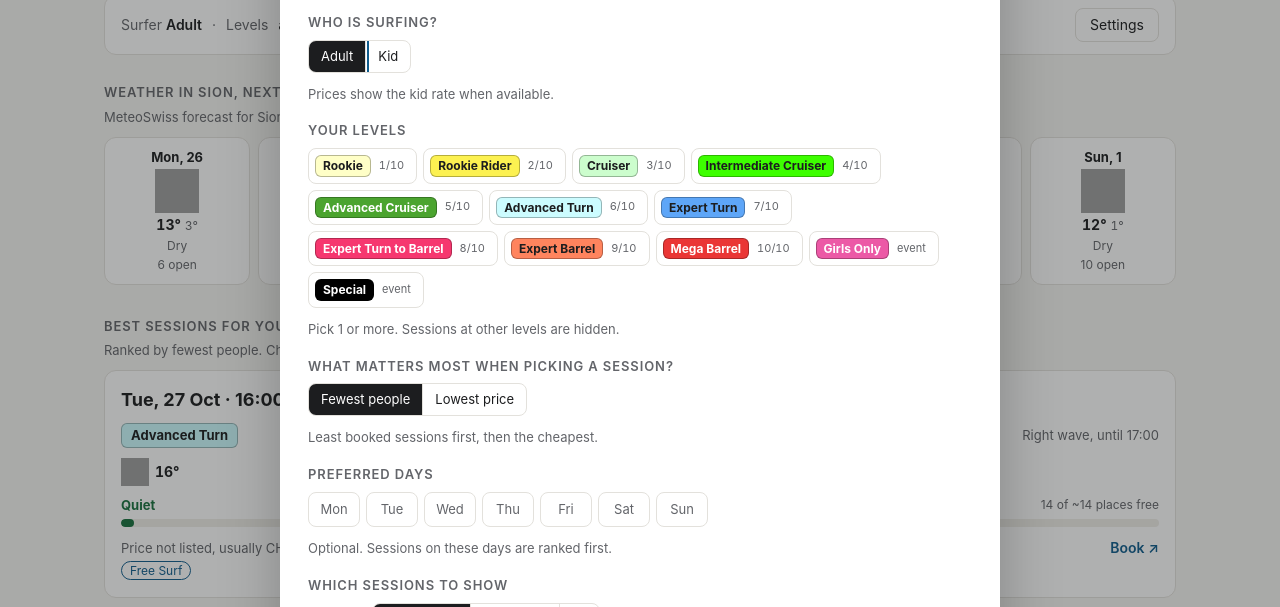
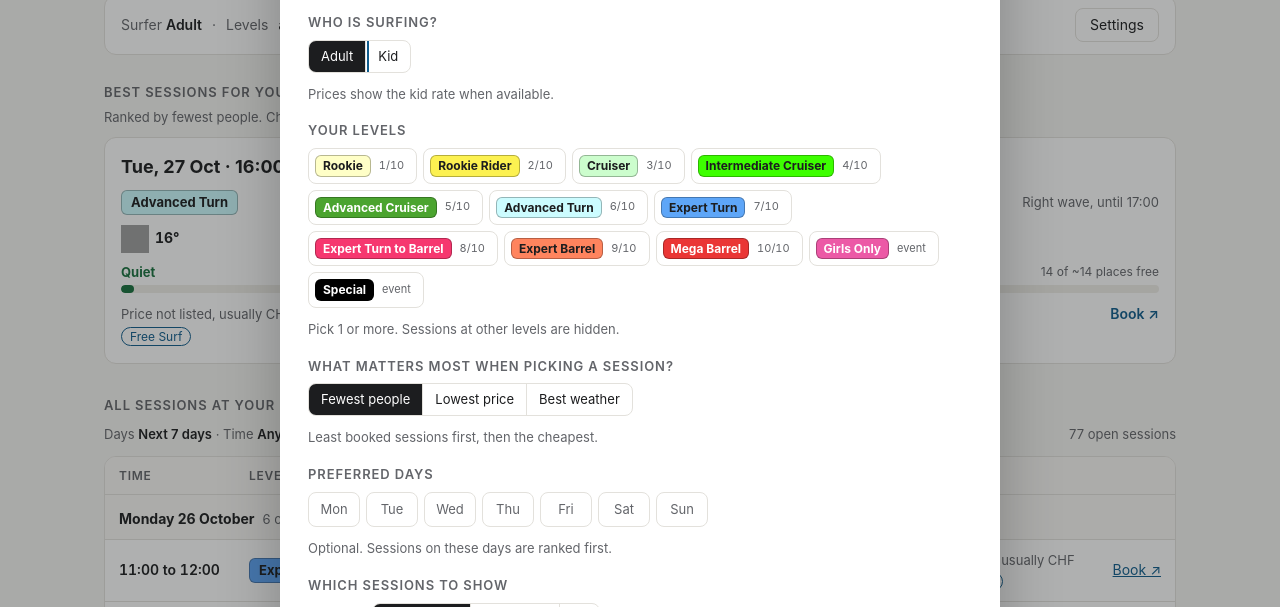
Before and after one commit to sofianbettayeb/alaia-sessions, a plain HTML site: page index.html in a window 1280 px wide. Shown: the part 117-724 px from the top of the page. Drawn offline with Linux system fonts and the light colour scheme; grey boxes are pictures that could not be loaded.

Commit message:
Rank by best weather instead of a 7-day strip
Drop the weather strip and add "Best weather" to what matters most:
lowest rain chance first, then warmest, then least booked.

Co-Authored-By: Claude Opus 5.5 <noreply@anthropic.com>

```diff
--- a/index.html
+++ b/index.html
@@ -148,18 +148,6 @@
   .empty button { border: 1px solid var(--line); background: var(--card); border-radius: 8px; padding: 5px 12px; margin-left: 6px; cursor: pointer; }
 
   /* Weather */
-  .days { display: grid; grid-template-columns: repeat(7, minmax(0, 1fr)); gap: 8px; }
-  .wday {
-    background: var(--card); border: 1px solid var(--line); border-radius: 12px; padding: 10px 8px;
-    display: grid; justify-items: center; gap: 2px; text-align: center;
-  }
-  .wday.pref { border-color: var(--accent); }
-  .wday .d { font-size: 13px; font-weight: 650; }
-  .wday img { width: 44px; height: 44px; }
-  .wday .t { font-size: 14px; font-variant-numeric: tabular-nums; }
-  .wday .t b { font-weight: 650; }
-  .wday .t span, .wday .r, .wday .n { color: var(--muted); font-size: 12px; }
-  .wday .r.wet { color: var(--accent); font-weight: 600; }
   .wx { display: inline-flex; align-items: center; gap: 6px; white-space: nowrap; font-size: 14px; }
   .wx img { width: 28px; height: 28px; }
   .wx b { font-weight: 650; font-variant-numeric: tabular-nums; }
@@ -167,7 +155,6 @@
   .wx.none { color: var(--muted); font-size: 12px; }
   td.wxcell { width: 170px; }
   @media (max-width: 760px) {
-    .days { grid-template-columns: repeat(4, minmax(0, 1fr)); }
     .picks { grid-template-columns: 1fr; }
   }
 
@@ -214,7 +201,7 @@
       <fieldset>
         <legend>What matters most when picking a session?</legend>
         <div class="seg" data-setting="priority">
-          <button type="button" data-v="crowd">Fewest people</button><button type="button" data-v="price">Lowest price</button>
+          <button type="button" data-v="crowd">Fewest people</button><button type="button" data-v="price">Lowest price</button><button type="button" data-v="weather" id="weatherPriority">Best weather</button>
         </div>
         <p class="hint" id="priorityHint"></p>
       </fieldset>
@@ -248,12 +235,6 @@
       </div>
     </form>
   </dialog>
-
-  <section aria-labelledby="h-weather" id="weather" hidden>
-    <h2 id="h-weather">Weather in Sion, next 7 days</h2>
-    <p class="subhead" id="weatherWhy"></p>
-    <div class="days" id="days"></div>
-  </section>
 
   <section aria-labelledby="h-picks">
     <h2 id="h-picks">Best sessions for you</h2>
@@ -391,33 +372,17 @@ function weatherHtml(s) {
     `<span class="sr">${title}</span></span>`;
 }
 
-function renderWeather() {
-  if (!FORECAST) return;
-  const today = new Date().toLocaleDateString("en-CA", { timeZone: "Europe/Zurich" });
-  const days = FORECAST.days.filter(d => d.date >= today).slice(0, 7);
-  if (!days.length) return;
-  const lv = myLevels();
-  document.getElementById("weather").hidden = false;
-  document.getElementById("weatherWhy").textContent =
-    `MeteoSwiss forecast for ${FORECAST.point}, issued ${new Date(FORECAST.issued).toLocaleString("en-GB",
-      { weekday: "short", hour: "2-digit", minute: "2-digit" })}. Open sessions count your levels and filters.`;
-  document.getElementById("days").innerHTML = days.map(d => {
-    const open = slots.filter(s => s.date === d.date && lv.has(s.level) && s.places_left > 0 && inTod(s) &&
-      (state.wave === "all" || s.wave === state.wave)).length;
-    const wd = WEEKDAYS[(new Date(d.date + "T12:00:00").getDay() + 6) % 7];
-    const rain = d.rain_mm >= 0.5 ? `${d.rain_mm.toFixed(d.rain_mm < 10 ? 1 : 0)} mm rain` : "Dry";
-    return `<div class="wday${state.days.has(wd) ? " pref" : ""}">
-      <span class="d">${fmtDay(d.date).replace(/ \w+$/, "")}</span>
-      <img src="${ICON_URL(d.icon)}" alt="" loading="lazy">
-      <span class="t"><b>${d.tmax.toFixed(0)}°</b> <span>${d.tmin.toFixed(0)}°</span></span>
-      <span class="r${d.rain_mm >= 0.5 ? " wet" : ""}">${rain}</span>
-      <span class="n">${open} open</span>
-      <span class="sr">High ${d.tmax.toFixed(0)}°C, low ${d.tmin.toFixed(0)}°C.</span>
-    </div>`;
-  }).join("");
-  document.getElementById("weatherCredit").textContent =
-    `Weather: MeteoSwiss open data, local forecast for ${FORECAST.point}, which is also what the MeteoSwiss app shows.`;
+// Weather rank, lower is better: rain chance first (in steps of 10%), then warmth.
+// Sessions without a forecast go last.
+function weatherRank(s) {
+  const w = sessionWeather(s);
+  return w ? Math.round(w.rain_pct / 10) * 100 - Math.round(w.temp) : 1e6;
 }
+
+if (FORECAST) document.getElementById("weatherCredit").textContent =
+  `Weather: MeteoSwiss open data, local forecast for ${FORECAST.point}, which is also what the MeteoSwiss app shows.`;
+// Without a forecast there is nothing to rank by.
+document.getElementById("weatherPriority").hidden = !FORECAST;
 
 // ---- state ----
 const WEEKDAYS = ["Mon", "Tue", "Wed", "Thu", "Fri", "Sat", "Sun"];
@@ -429,7 +394,7 @@ try {
   const o = JSON.parse(localStorage.getItem("waveView2") || "{}");
   if (Array.isArray(o.levels)) state.levels = new Set(o.levels.filter(l => levels.includes(l)));
   if (Array.isArray(o.days)) state.days = new Set(o.days.filter(d => WEEKDAYS.includes(d)));
-  if (["crowd", "price"].includes(o.priority)) state.priority = o.priority;
+  if (["crowd", "price", ...(FORECAST ? ["weather"] : [])].includes(o.priority)) state.priority = o.priority;
   for (const k of ["surfer", "range", "tod", "wave", "showFull"]) if (k in o) state[k] = o[k];
   hasSettings = state.levels.size > 0;
 } catch (e) {}
@@ -466,6 +431,7 @@ function syncSettings() {
   document.getElementById("priorityHint").textContent = {
     crowd: "Least booked sessions first, then the cheapest.",
     price: "Cheapest sessions first, then the least booked.",
+    weather: "Lowest chance of rain and warmest first, then the least booked. Uses the MeteoSwiss forecast, which covers about 7 days.",
   }[state.priority];
   const noLevels = state.levels.size === 0;
   document.querySelector("#settings .primary").disabled = noLevels;
@@ -493,7 +459,7 @@ function syncToolbar() {
   if (head) head.textContent = state.surfer === "kid" ? "Kid price" : "Adult price";
 }
 
-const PRIORITY_LABEL = { crowd: "fewest people", price: "lowest price" };
+const PRIORITY_LABEL = { crowd: "fewest people", price: "lowest price", weather: "best weather" };
 const sortedDays = () => WEEKDAYS.filter(d => state.days.has(d));
 
 // Price used for ranking: the surfer's listed price, else the level's usual one.
@@ -509,7 +475,10 @@ function compareByPriority(a, b) {
   const dayDiff = (state.days.has(weekday(b.s)) ? 1 : 0) - (state.days.has(weekday(a.s)) ? 1 : 0);
   const timeDiff = (a.s.date + a.s.start).localeCompare(b.s.date + b.s.start);
   // Preferred days always come first; the chosen priority decides within them.
-  const order = state.priority === "price" ? [dayDiff, priceDiff, crowdDiff] : [dayDiff, crowdDiff, priceDiff];
+  const order = {
+    price: [dayDiff, priceDiff, crowdDiff],
+    weather: [dayDiff, weatherRank(a.s) - weatherRank(b.s), crowdDiff, priceDiff],
+  }[state.priority] || [dayDiff, crowdDiff, priceDiff];
   return order.find(d => d !== 0) || timeDiff;
 }
 
@@ -573,7 +542,7 @@ function renderTable() {
 }
 
 // The table header is rendered inside renderTable, so sync it after.
-function render() { save(); syncSettings(); renderProfile(); renderWeather(); renderPicks(); renderTable(); syncToolbar(); }
+function render() { save(); syncSettings(); renderProfile(); renderPicks(); renderTable(); syncToolbar(); }
 
 // Event delegation keeps buttons in place, so keyboard focus survives a click.
 const dialog = document.getElementById("settings");
```
Also changed, not shown: view_template.html (+19 -50 lines), 1 other file.
